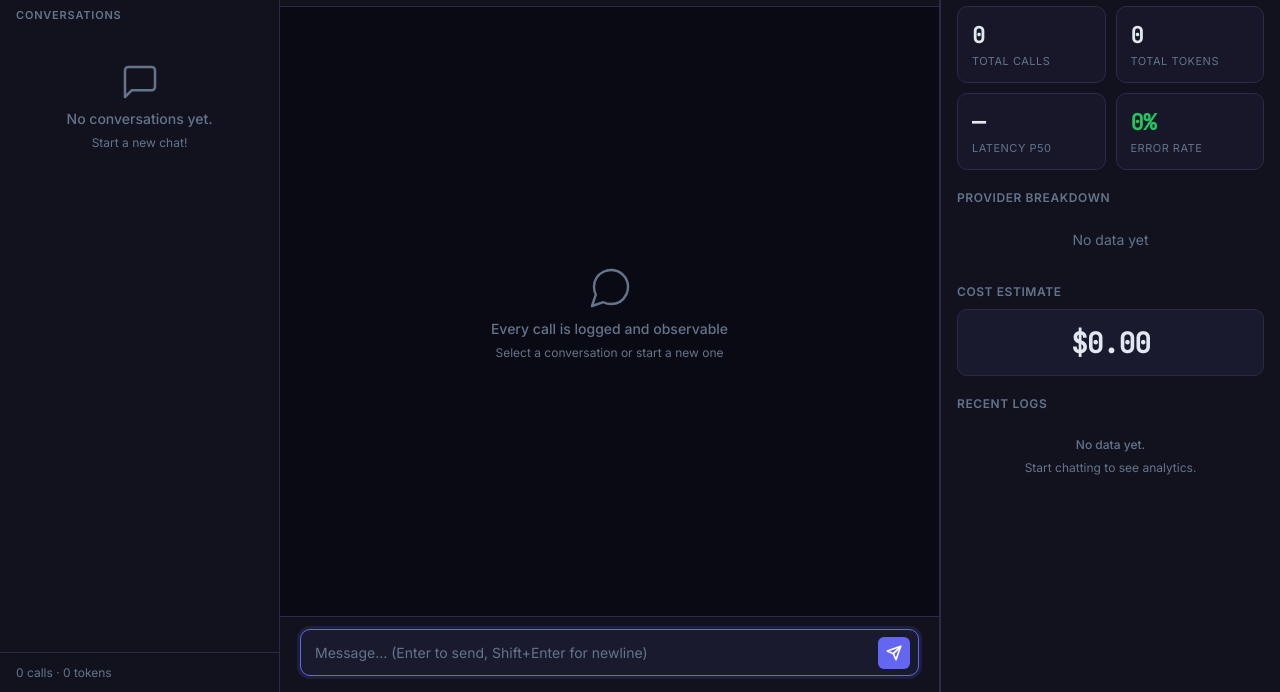
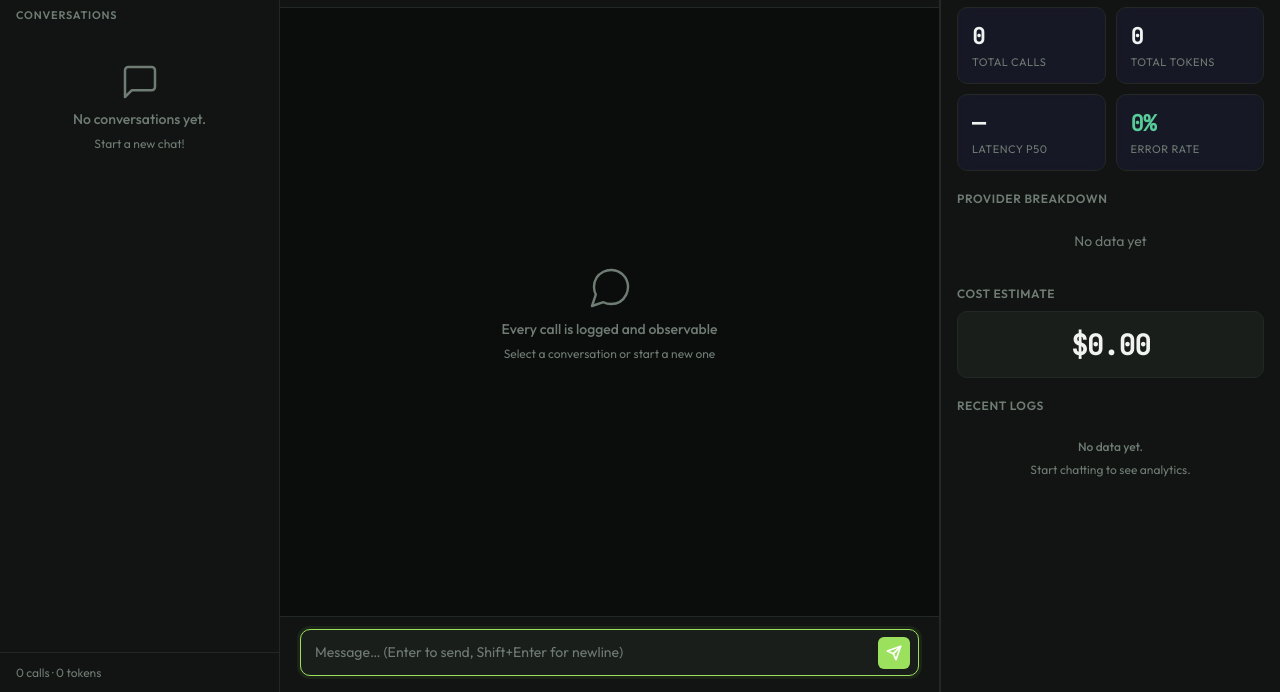
Before and after one commit to VasuBansal7576/ollive-inference-logger, a website: page public/index.html in a window 1280 px wide. Shown: the part 108-800 px from the top of the page. Drawn offline with Linux system fonts and the light colour scheme; no server answers.

Commit message:
style(brand): re-brand platform with Warm Obsidian & Chartreuse-Olive theme
- Replaced generic violet AI theme with premium bespoke tech-olive color tokens.

- Imported Google Font Outfit for clean modern geometric sans-serif typography.

- Optimized user bubble contrasting, success/error slate tones, and chart fill gradients.

```diff
--- a/public/styles.css
+++ b/public/styles.css
@@ -1,37 +1,39 @@
+@import url('https://fonts.googleapis.com/css2?family=Outfit:wght@400;500;600&family=JetBrains+Mono:wght@400&display=swap');
+
 /* ═══════════════════════════════════════════════════════════════
-   OLLIVE — Premium Dark Theme
+   OLLIVE — Premium Warm Obsidian & Chartreuse-Olive Dark Theme
    LLM Inference Logging & Observability Dashboard
    ═══════════════════════════════════════════════════════════════ */
 
 /* ─── Design Tokens ─── */
 :root {
-  --bg-primary:       #0a0a14;
-  --bg-secondary:     #12121e;
-  --bg-surface:       #1a1a2e;
-  --bg-surface-hover: #222238;
-  --bg-surface-active:#2a2a45;
-  --border:           #2a2a4a;
-  --border-light:     #3a3a5a;
-  --accent:           #6366f1;
-  --accent-hover:     #818cf8;
-  --accent-dim:       rgba(99, 102, 241, 0.15);
-  --accent-glow:      rgba(99, 102, 241, 0.25);
-  --success:          #22c55e;
-  --success-dim:      rgba(34, 197, 94, 0.15);
-  --error:            #ef4444;
-  --error-dim:        rgba(239, 68, 68, 0.15);
-  --warning:          #f59e0b;
-  --warning-dim:      rgba(245, 158, 11, 0.15);
-  --text-primary:     #e2e8f0;
-  --text-secondary:   #94a3b8;
-  --text-muted:       #64748b;
-  --font-sans:        'Inter', -apple-system, BlinkMacSystemFont, sans-serif;
+  --bg-primary:       #0b0d0c;
+  --bg-secondary:     #111412;
+  --bg-surface:       #1a1e1b;
+  --bg-surface-hover: #242a26;
+  --bg-surface-active:#2e3630;
+  --border:           #222924;
+  --border-light:     #313b34;
+  --accent:           #9be15d;
+  --accent-hover:     #aef373;
+  --accent-dim:       rgba(155, 225, 93, 0.08);
+  --accent-glow:      rgba(155, 225, 93, 0.18);
+  --success:          #57cc99;
+  --success-dim:      rgba(87, 204, 153, 0.12);
+  --error:            #ff6b6b;
+  --error-dim:        rgba(255, 107, 107, 0.12);
+  --warning:          #f4a261;
+  --warning-dim:      rgba(244, 162, 97, 0.12);
+  --text-primary:     #f0f3f1;
+  --text-secondary:   #a2b0a6;
+  --text-muted:       #6f7c74;
+  --font-sans:        'Outfit', 'Inter', -apple-system, BlinkMacSystemFont, sans-serif;
   --font-mono:        'JetBrains Mono', 'Fira Code', monospace;
   --radius-sm:        6px;
   --radius-md:        10px;
   --radius-lg:        14px;
-  --shadow-card:      0 2px 8px rgba(0,0,0,0.3), 0 0 0 1px var(--border);
-  --shadow-card-hover:0 8px 24px rgba(0,0,0,0.4), 0 0 0 1px var(--border-light);
+  --shadow-card:      0 2px 8px rgba(0,0,0,0.4), 0 0 0 1px var(--border);
+  --shadow-card-hover:0 8px 24px rgba(0,0,0,0.5), 0 0 0 1px var(--border-light);
   --transition:       0.2s ease;
   --header-h:         52px;
 }
@@ -263,7 +265,8 @@ html, body {
 }
 .message--user .message-bubble {
   background: var(--accent);
-  color: #fff;
+  color: #0b0d0c;
+  font-weight: 500;
   border-radius: var(--radius-lg) var(--radius-lg) 4px var(--radius-lg);
 }
 .message--assistant .message-bubble {
@@ -429,8 +432,8 @@ html, body {
   background: linear-gradient(90deg, var(--accent), var(--accent-hover));
   transition: width 0.6s ease-out;
 }
-.provider-bar-fill--alt { background: linear-gradient(90deg, #8b5cf6, #a78bfa); }
-.provider-bar-fill--third { background: linear-gradient(90deg, #06b6d4, #22d3ee); }
+.provider-bar-fill--alt { background: linear-gradient(90deg, #57cc99, #80ed99); }
+.provider-bar-fill--third { background: linear-gradient(90deg, #d4a373, #e9c46a); }
 
 /* Cost display */
 .cost-display {
```
